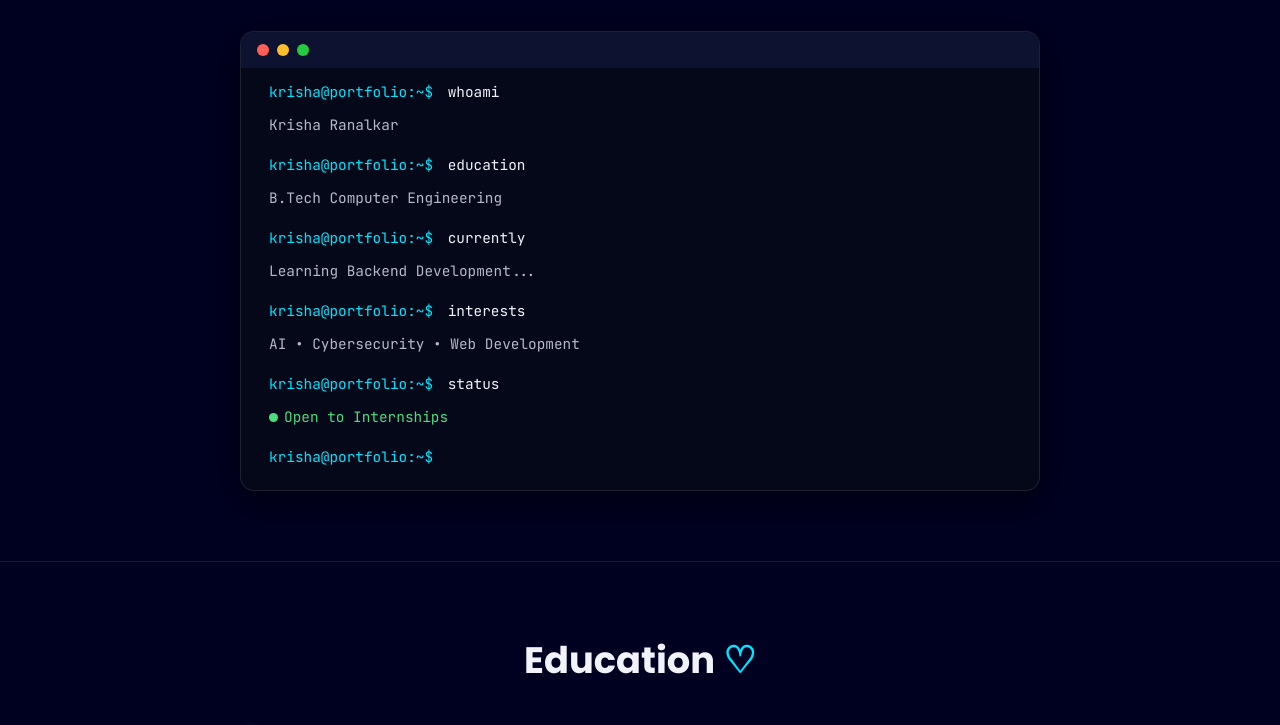
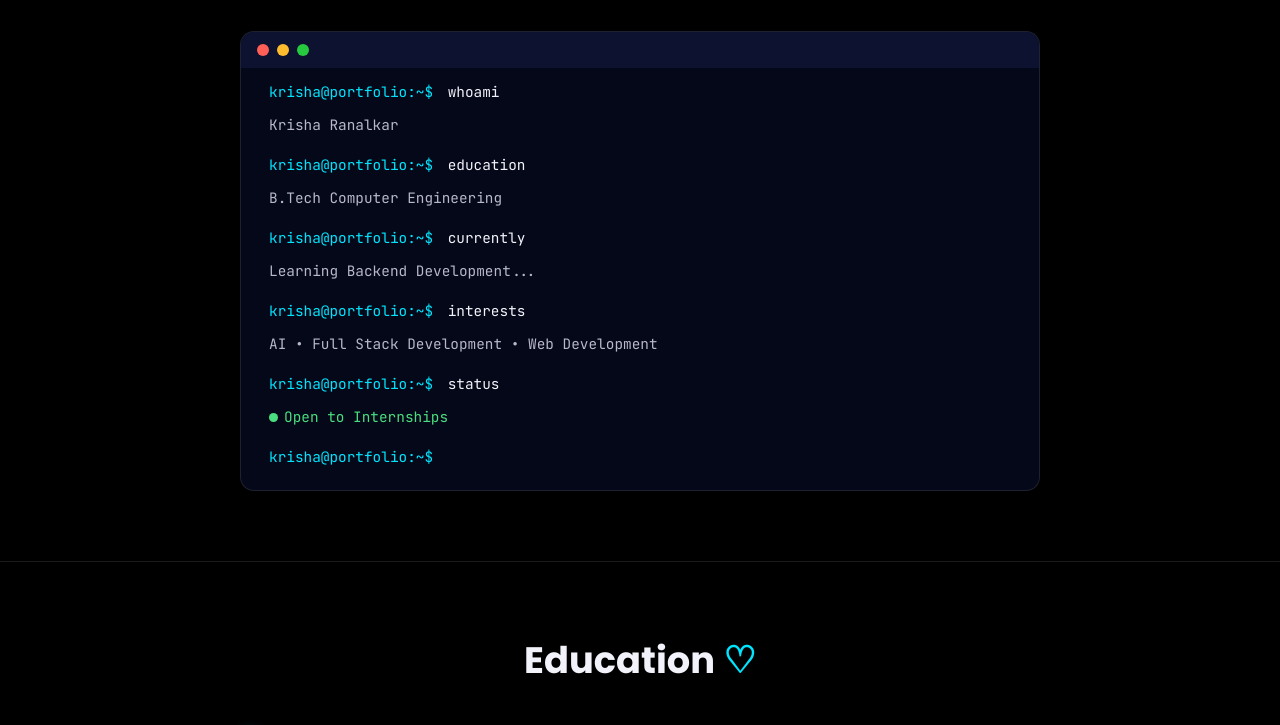
Before and after one commit to Krisha2905/Krisha2905.Github.io, a plain HTML site: page index.html in a window 1280 px wide. Shown: the part 1245-1970 px from the top of the page. Drawn offline with nearby package versions, Linux system fonts and the light colour scheme; animation ran at ten frames a second.

Commit message:
color changing

```diff
--- a/index.html
+++ b/index.html
@@ -9,22 +9,28 @@
 <link href="https://fonts.googleapis.com/css2?family=Figtree:wght@400;500;600;700;800&family=Poppins:wght@400;500;600;700;800&family=JetBrains+Mono:wght@400;500;600&display=swap" rel="stylesheet">
 <link rel="stylesheet" href="https://cdnjs.cloudflare.com/ajax/libs/font-awesome/6.6.0/css/all.min.css">
 <style>
-  :root{
-    --bg: #000021;
-    --bg-alt: #060620;
-    --header: #f5a208;
-    --header-dark: #d98d00;
-    --cyan: #00e5ff;
-    --cyan-soft: #53e2e7;
-    --purple: #aa6be4;
-    --pink: #ff0080;
+ :root{
+    --bg: #000000;
+    --bg-alt: #0A0A0A;
+
+    --header: #6C4DFF;
+    --header-dark: #4B32B8;
+
+    --cyan: #00E5FF;
+    --cyan-soft: #53E2E7;
+
+    --purple: #AA6BE4;
+    --pink: #FF008C;
+
     --card: rgba(255,255,255,.06);
     --card-border: rgba(255,255,255,.12);
-    --text: #f2f2fa;
-    --text-muted: #b8b8cc;
+
+    --text: #F2F2FA;
+    --text-muted: #B8B8CC;
+
     --radius: 18px;
     --header-h: 72px;
-  }
+}
 
   *,*::before,*::after{ box-sizing:border-box; }
   html{ scroll-behavior:smooth; scroll-padding-top: calc(var(--header-h) + 14px); }
@@ -61,7 +67,7 @@
     display:flex; align-items:center; justify-content:space-between;
     padding:0 clamp(16px, 4vw, 48px);
     background:var(--header);
-    box-shadow:0 2px 10px rgba(0,0,0,.25);
+    box-shadow:0 8px 25px rgba(108, 77, 255, 0.45);
   }
   .logo{
     font-family:'Poppins', sans-serif;
@@ -500,7 +506,7 @@
         </p>
         <div class="hero-buttons">
           <a class="btn btn-primary" href="https://www.linkedin.com/in/krisha-ranalkar-227501375" target="_blank" rel="noopener">Visit LinkedIn</a>
-          <a class="btn btn-outline" href="final resume.docx" download>View Resume</a>
+          <a class="btn btn-outline" href="Resume.pdf.pdf" download>View Resume</a>
         </div>
       </div>
 
@@ -534,7 +540,7 @@
           <h2>About Me</h2>
           <p>
             Hello! I'm <span class="highlight">Krisha Ranalkar</span>, a passionate Computer Engineering student who loves building websites and solving real-world problems using technology.
-            My interests include <span class="highlight">Artificial Intelligence</span>, <span class="highlight">Cybersecurity</span>, <span class="highlight">Web Development</span> and continuously learning modern technologies.
+            My interests include <span class="highlight">Artificial Intelligence</span>, <span class="highlight">Full Stack Development</span>, <span class="highlight">Web Development</span> and continuously learning modern technologies.
           </p>
           <p>
             Apart from coding, I'm also a Mehndi Artist who enjoys creativity in every form. I believe technology and creativity together can build amazing experiences. I am eager to contribute my skills to innovative projects.
@@ -603,7 +609,7 @@
           <p><span class="prompt">krisha@portfolio:~$</span> currently</p>
           <p class="out">Learning Backend Development...</p>
           <p><span class="prompt">krisha@portfolio:~$</span> interests</p>
-          <p class="out">AI • Cybersecurity • Web Development</p>
+          <p class="out">AI • Full Stack Development • Web Development</p>
           <p><span class="prompt">krisha@portfolio:~$</span> status</p>
           <p class="out available"><span class="pulse-dot"></span>Open to Internships</p>
           <p><span class="prompt">krisha@portfolio:~$</span> <span class="term-cursor"></span></p>
```
